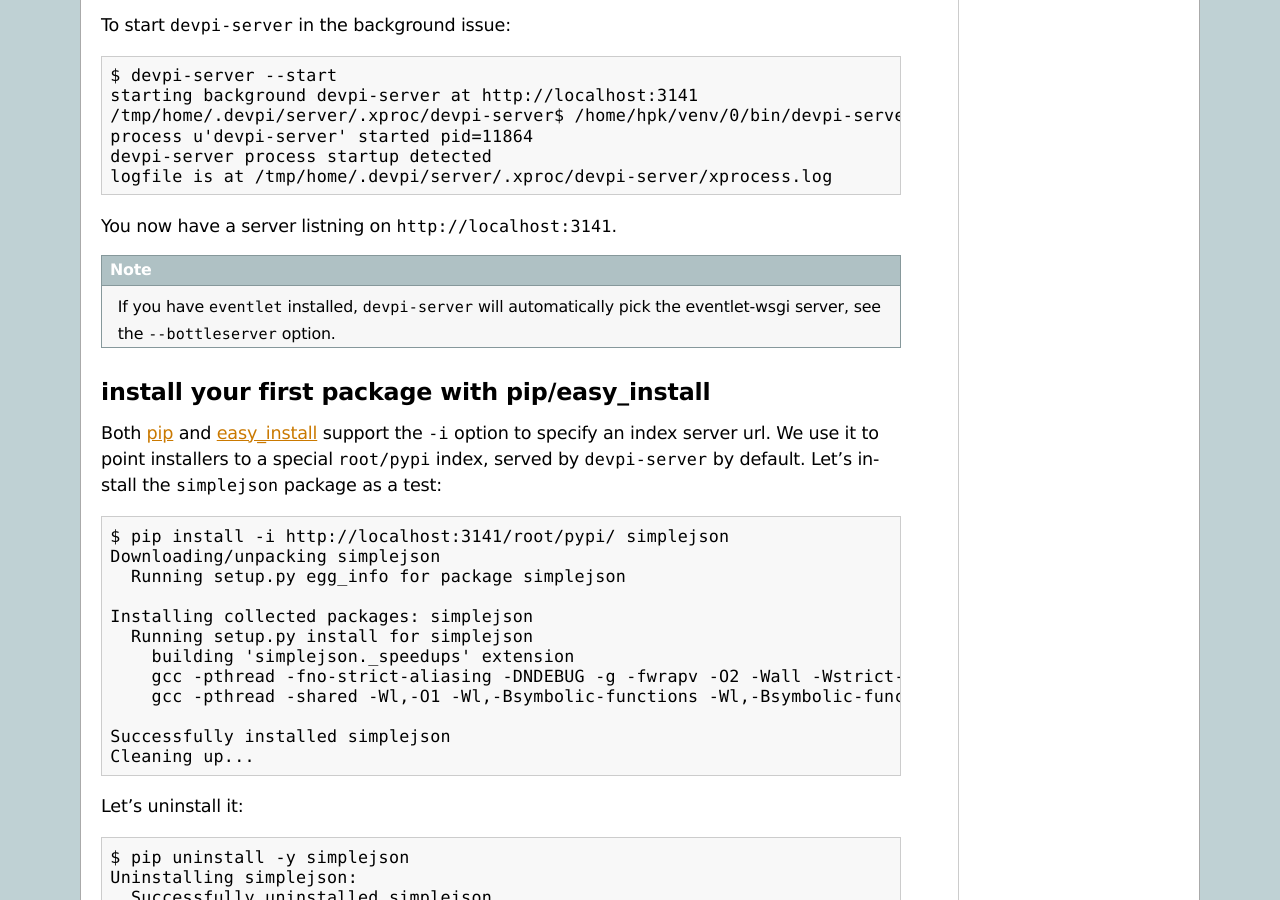
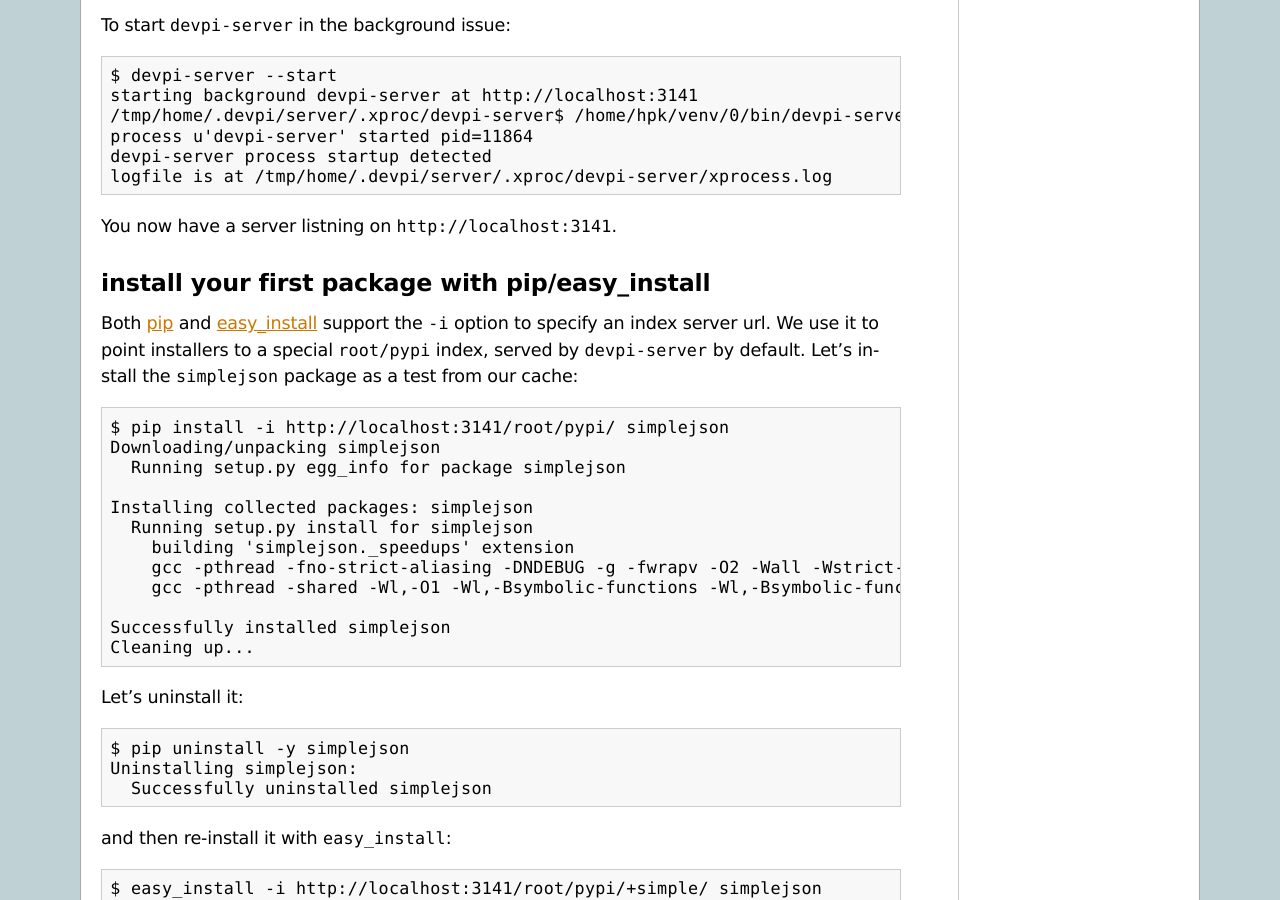
Before and after one commit to devpi/devpi, a Sphinx documentation site: the page built from doc/quickstart-pypimirror.rst, in a window 1280 px wide and 900 px high, scrolled down 520 px. Built offline with Sphinx 7.4.7, drawn with Linux system fonts in a browser that asks for light colours.

Commit message:
remove bottle server reference

```diff
--- a/doc/quickstart-pypimirror.rst
+++ b/doc/quickstart-pypimirror.rst
@@ -33,12 +33,6 @@
 
 You now have a server listning on ``http://localhost:3141``.
 
-.. note::
-
-    If you have ``eventlet`` installed, ``devpi-server``
-    will automatically pick the eventlet-wsgi server,
-    see the ``--bottleserver`` option.
-
 .. _`install_first`:
 
 install your first package with pip/easy_install
@@ -47,7 +41,7 @@
 Both pip_ and easy_install_ support the ``-i`` option to specify
 an index server url.  We use it to point installers to a special
 ``root/pypi`` index, served by ``devpi-server`` by default.
-Let's install the ``simplejson`` package as a test::
+Let's install the ``simplejson`` package as a test from our cache::
 
     $ pip install -i http://localhost:3141/root/pypi/ simplejson
     Downloading/unpacking simplejson
```
